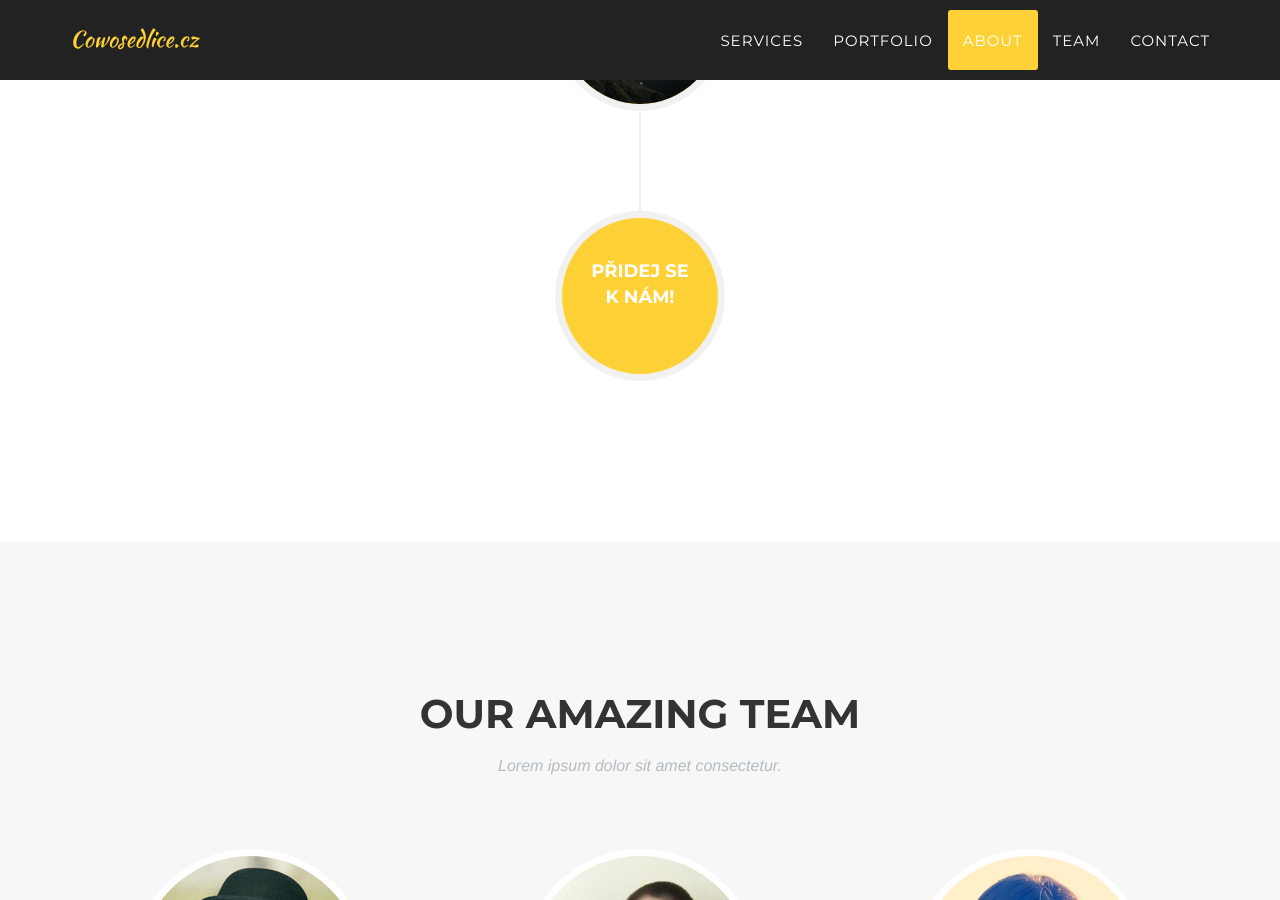
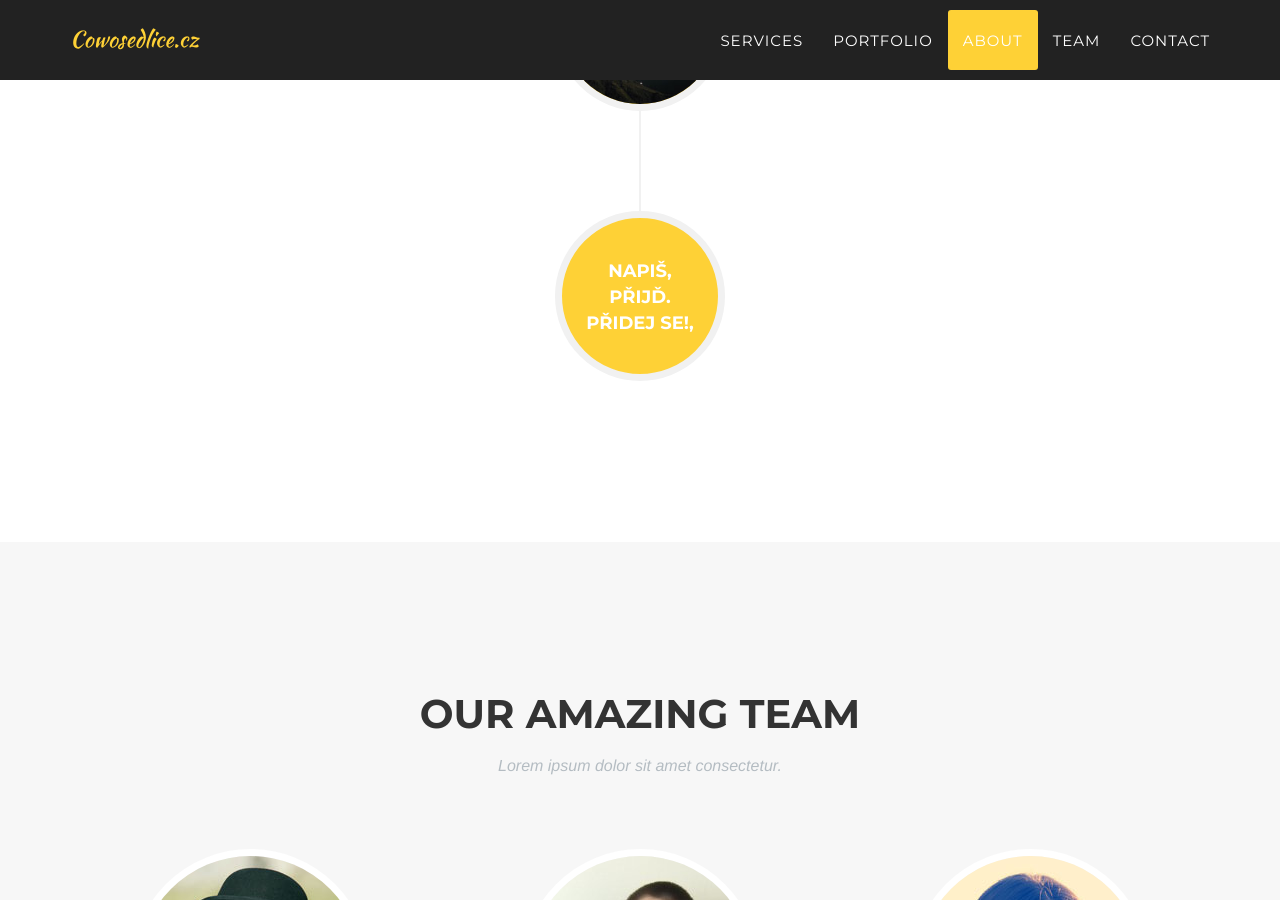
Before and after one commit to cowosedlice/cowosedlice.cz, a Jekyll site: the page built from index.html, in a window 1280 px wide and 900 px high, scrolled down 3882 px. Built offline with Jekyll 4.4.1, drawn with Linux system fonts in a browser that asks for light colours; some web fonts are replaced.

Commit message:
About us: configurable call to action text.

```diff
--- a/_config.yml
+++ b/_config.yml
@@ -29,6 +29,9 @@ history:
   title: Muhehe
   pic: 4
   descr: Lorem ipsum dolor sit amet, consectetur ad
+history-cta1: Napiš,
+history-cta2: přijď.
+history-cta3: Přidej se!,
 
 # Team names, titles and social links
 people:
--- a/_includes/about.html
+++ b/_includes/about.html
@@ -28,8 +28,9 @@
                         {% endfor %}
                         <li class="timeline-inverted">
                             <div class="timeline-image">
-                                <h4>Přidej se
-                                    <br>k nám!</h4>
+                                <h4>{{site.history-cta1}}
+                                    <br>{{site.history-cta2}}
+                                    <br>{{site.history-cta3}}</h4>
                             </div>
                         </li>
                     </ul>
```
